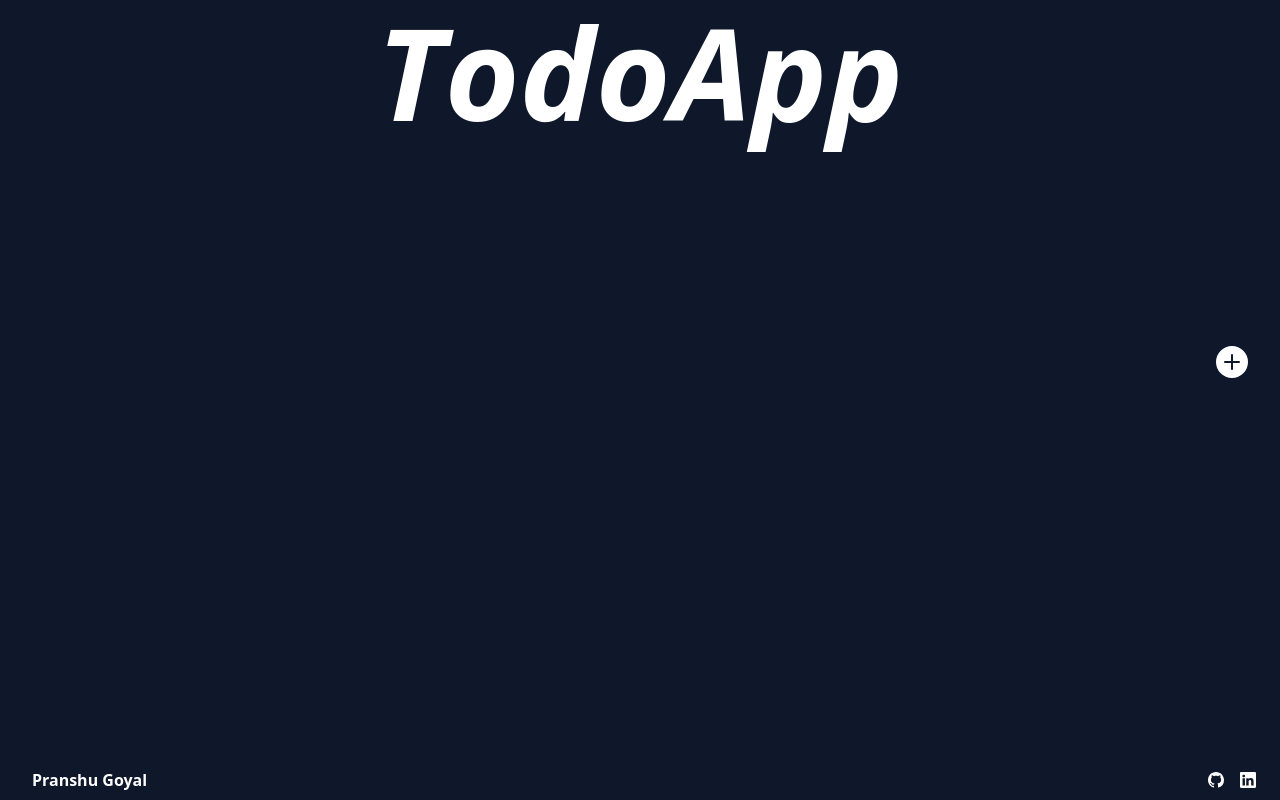
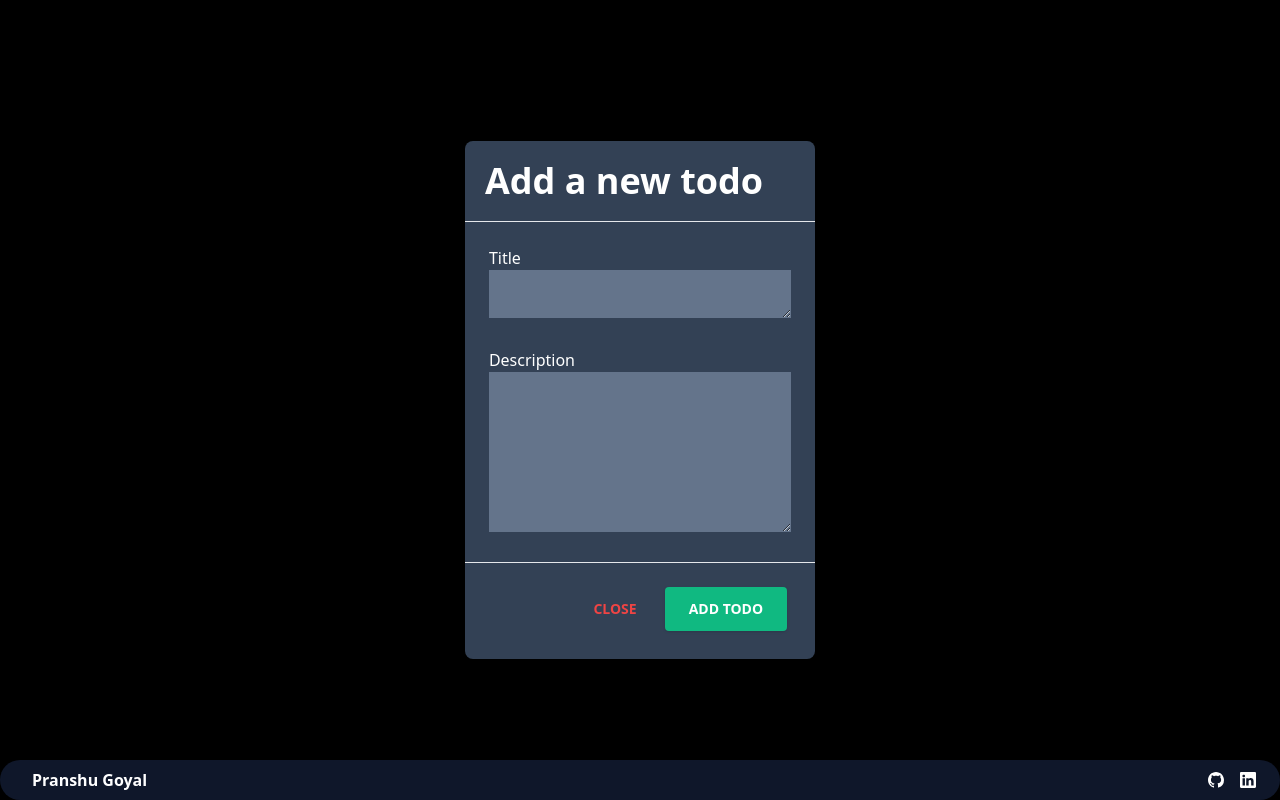
Before and after one commit to pranshu314/TodoApp, a React (Vite) app in the folder TodoApp/: page / in a window 1280 px wide. Both pictures are taken after a click on the button 1232 px from the left and 362 px from the top of the page. Built offline with nearby package versions, Linux system fonts and the light colour scheme.

Commit message:
Added add todo modal

```diff
--- a/TodoApp/src/AddTodo.jsx
+++ b/TodoApp/src/AddTodo.jsx
@@ -1,14 +1,72 @@
 import { BsFillPlusCircleFill } from 'react-icons/bs'
 import { IconContext } from "react-icons"
+import { useState } from 'react';
 
 function AddTodo() {
+  const [todoModal, setTodoModal] = useState(false)
   return (
-    <div className='fixed flex-col right-0 justify-end bottom-0 mb-96 p-8 group'>
-      <IconContext.Provider value={{ size: '2em'}}>
-        <button type='button' className='text-white group-hover:text-blue-600 group-hover:scale-125 transition-all'>
+    <div className='fixed flex-col right-0 justify-end bottom-0 mb-48 p-8 group sm:mb-96'>
+      <IconContext.Provider value={{ size: '2em' }}>
+        <button type='button' className='text-white group-hover:text-blue-600 group-hover:scale-125 transition-all' onClick={() => setTodoModal(true)}>
           <BsFillPlusCircleFill></BsFillPlusCircleFill>
         </button>
       </IconContext.Provider>
+
+      {todoModal ? (
+        <>
+          <div
+            className="justify-center items-center flex bg-black overflow-x-hidden overflow-y-auto fixed inset-0 z-50 outline-none focus:outline-none"
+          >
+            <div className="relative w-auto my-6 mx-auto max-w-3xl">
+              {/*content*/}
+              <div className="border-0 rounded-lg shadow-lg relative flex flex-col text-white w-full bg-slate-700 outline-none focus:outline-none">
+                {/*header*/}
+                <div className="flex items-start justify-between p-5 border-b border-solid border-blueGray-200 rounded-t">
+                  <h3 className="text-4xl font-semibold">
+                    Add a new todo
+                  </h3>
+                  <button
+                    className="p-1 ml-auto bg-transparent border-0 text-black opacity-5 float-right text-3xl leading-none font-semibold outline-none focus:outline-none"
+                    onClick={() => setTodoModal(false)}
+                  >
+                    <span className="bg-transparent text-black opacity-5 h-6 w-6 text-2xl block outline-none focus:outline-none">
+                      ×
+                    </span>
+                  </button>
+                </div>
+                {/*body*/}
+                <div className="relative p-6 flex-auto">
+                  <div>Title                                                 </div>
+                  <textarea className='bg-slate-500 w-full'></textarea>
+                  <br />
+                  <br />
+                  <div>Description</div>
+                  <textarea className='bg-slate-500 w-full h-40'></textarea>
+                  {/* <input className='bg-slate-500'></input> */}
+                </div>
+                {/*footer*/}
+                <div className="flex items-center justify-end p-6 border-t border-solid border-blueGray-200 rounded-b">
+                  <button
+                    className="text-red-500 background-transparent font-bold uppercase px-6 py-2 text-sm outline-none focus:outline-none mr-1 mb-1 ease-linear transition-all duration-150"
+                    type="button"
+                    onClick={() => setTodoModal(false)}
+                  >
+                    Close
+                  </button>
+                  <button
+                    className="bg-emerald-500 text-white active:bg-emerald-600 font-bold uppercase text-sm px-6 py-3 rounded shadow hover:shadow-lg outline-none focus:outline-none mr-1 mb-1 ease-linear transition-all duration-150"
+                    type="button"
+                    onClick={() => setTodoModal(false)}
+                  >
+                    Add Todo
+                  </button>
+                </div>
+              </div>
+            </div>
+          </div>
+          <div className="opacity-25 fixed inset-0 z-40 bg-black"></div>
+        </>
+      ) : null}
 
       <span
         className='absolute w-auto p-2 min-w-max right-20 rounded-md text-white bg-blue-600 text-s font-bold transition-all duration-100 scale-0 origin-right group-hover:scale-100'
@@ -16,6 +74,7 @@ function AddTodo() {
         Add a Todo
       </span>
     </div>
+
   )
 }
 
--- a/TodoApp/src/App.jsx
+++ b/TodoApp/src/App.jsx
@@ -1,4 +1,4 @@
-import { React } from 'react'
+import { React, useState } from 'react'
 import TopBar from './TopBar.jsx'
 import AddTodo from './AddTodo.jsx'
 import BottomBar from './BottomBar.jsx'
@@ -6,6 +6,7 @@ import PageTodo from './PageTodo.jsx'
 import './App.css'
 
 function App() {
+  // const [Todos, setTodos] = useState({})
 
   return (
     <div className='bg-slate-900 h-screen w-screen'>
--- a/TodoApp/src/PageTodo.jsx
+++ b/TodoApp/src/PageTodo.jsx
@@ -1,39 +1,38 @@
+import { useState } from "react";
+
 function PageTodo() {
+  const [todos, setTodos] = useState([{
+    title: "Hello",
+    description: "World!!!!",
+    id: 1
+  },
+  {
+    title: "Hello2",
+    description: "How are you!!!!",
+    id: 2
+  }])
+
   return (
-    <div className='container mx-auto my-8'>
-      {/* <div className='overflow-hidden no-scrollbar no-scrollbar text-white'> */}
-      {/*   <p className='p-4'> */}
-      {/*     Lorem ipsum dolor sit amet, consectetur adipiscing elit. Phasellus facilisis leo a facilisis tempor. Morbi quis ipsum nisl. Aliquam mollis dui leo, luctus tempor nisl rhoncus ut. Etiam sed nulla faucibus, tincidunt turpis vitae, tempus dolor. Maecenas congue dui vel quam pellentesque, in mollis lorem vehicula. Nulla fringilla sapien at sem ullamcorper interdum. Maecenas vulputate quis ligula eget fermentum. Sed eget sollicitudin justo. Nunc ut turpis ac est tempus vestibulum. Nam mattis efficitur ultricies. Vestibulum nec ultrices est. Mauris sit amet tellus viverra odio sodales placerat nec non lorem. Integer in accumsan ligula. In mollis lacinia sollicitudin.  */}
-      {/*   </p> */}
-      {/*   <p className='p-4'> */}
-      {/*     Lorem ipsum dolor sit amet, consectetur adipiscing elit. Phasellus facilisis leo a facilisis tempor. Morbi quis ipsum nisl. Aliquam mollis dui leo, luctus tempor nisl rhoncus ut. Etiam sed nulla faucibus, tincidunt turpis vitae, tempus dolor. Maecenas congue dui vel quam pellentesque, in mollis lorem vehicula. Nulla fringilla sapien at sem ullamcorper interdum. Maecenas vulputate quis ligula eget fermentum. Sed eget sollicitudin justo. Nunc ut turpis ac est tempus vestibulum. Nam mattis efficitur ultricies. Vestibulum nec ultrices est. Mauris sit amet tellus viverra odio sodales placerat nec non lorem. Integer in accumsan ligula. In mollis lacinia sollicitudin.  */}
-      {/*   </p> */}
-      {/*   <p className='p-4'> */}
-      {/*     Lorem ipsum dolor sit amet, consectetur adipiscing elit. Phasellus facilisis leo a facilisis tempor. Morbi quis ipsum nisl. Aliquam mollis dui leo, luctus tempor nisl rhoncus ut. Etiam sed nulla faucibus, tincidunt turpis vitae, tempus dolor. Maecenas congue dui vel quam pellentesque, in mollis lorem vehicula. Nulla fringilla sapien at sem ullamcorper interdum. Maecenas vulputate quis ligula eget fermentum. Sed eget sollicitudin justo. Nunc ut turpis ac est tempus vestibulum. Nam mattis efficitur ultricies. Vestibulum nec ultrices est. Mauris sit amet tellus viverra odio sodales placerat nec non lorem. Integer in accumsan ligula. In mollis lacinia sollicitudin.  */}
-      {/*   </p> */}
-      {/*   <p className='p-4'> */}
-      {/*     Lorem ipsum dolor sit amet, consectetur adipiscing elit. Phasellus facilisis leo a facilisis tempor. Morbi quis ipsum nisl. Aliquam mollis dui leo, luctus tempor nisl rhoncus ut. Etiam sed nulla faucibus, tincidunt turpis vitae, tempus dolor. Maecenas congue dui vel quam pellentesque, in mollis lorem vehicula. Nulla fringilla sapien at sem ullamcorper interdum. Maecenas vulputate quis ligula eget fermentum. Sed eget sollicitudin justo. Nunc ut turpis ac est tempus vestibulum. Nam mattis efficitur ultricies. Vestibulum nec ultrices est. Mauris sit amet tellus viverra odio sodales placerat nec non lorem. Integer in accumsan ligula. In mollis lacinia sollicitudin.  */}
-      {/*   </p> */}
-      {/*   <p className='p-4'> */}
-      {/*     Lorem ipsum dolor sit amet, consectetur adipiscing elit. Phasellus facilisis leo a facilisis tempor. Morbi quis ipsum nisl. Aliquam mollis dui leo, luctus tempor nisl rhoncus ut. Etiam sed nulla faucibus, tincidunt turpis vitae, tempus dolor. Maecenas congue dui vel quam pellentesque, in mollis lorem vehicula. Nulla fringilla sapien at sem ullamcorper interdum. Maecenas vulputate quis ligula eget fermentum. Sed eget sollicitudin justo. Nunc ut turpis ac est tempus vestibulum. Nam mattis efficitur ultricies. Vestibulum nec ultrices est. Mauris sit amet tellus viverra odio sodales placerat nec non lorem. Integer in accumsan ligula. In mollis lacinia sollicitudin.  */}
-      {/*   </p> */}
-      {/*   <p className='p-4'> */}
-      {/*     Lorem ipsum dolor sit amet, consectetur adipiscing elit. Phasellus facilisis leo a facilisis tempor. Morbi quis ipsum nisl. Aliquam mollis dui leo, luctus tempor nisl rhoncus ut. Etiam sed nulla faucibus, tincidunt turpis vitae, tempus dolor. Maecenas congue dui vel quam pellentesque, in mollis lorem vehicula. Nulla fringilla sapien at sem ullamcorper interdum. Maecenas vulputate quis ligula eget fermentum. Sed eget sollicitudin justo. Nunc ut turpis ac est tempus vestibulum. Nam mattis efficitur ultricies. Vestibulum nec ultrices est. Mauris sit amet tellus viverra odio sodales placerat nec non lorem. Integer in accumsan ligula. In mollis lacinia sollicitudin.  */}
-      {/*   </p> */}
-      {/*   <p className='p-4'> */}
-      {/*     Lorem ipsum dolor sit amet, consectetur adipiscing elit. Phasellus facilisis leo a facilisis tempor. Morbi quis ipsum nisl. Aliquam mollis dui leo, luctus tempor nisl rhoncus ut. Etiam sed nulla faucibus, tincidunt turpis vitae, tempus dolor. Maecenas congue dui vel quam pellentesque, in mollis lorem vehicula. Nulla fringilla sapien at sem ullamcorper interdum. Maecenas vulputate quis ligula eget fermentum. Sed eget sollicitudin justo. Nunc ut turpis ac est tempus vestibulum. Nam mattis efficitur ultricies. Vestibulum nec ultrices est. Mauris sit amet tellus viverra odio sodales placerat nec non lorem. Integer in accumsan ligula. In mollis lacinia sollicitudin.  */}
-      {/*   </p> */}
-      {/*   <p className='p-4'> */}
-      {/*     Lorem ipsum dolor sit amet, consectetur adipiscing elit. Phasellus facilisis leo a facilisis tempor. Morbi quis ipsum nisl. Aliquam mollis dui leo, luctus tempor nisl rhoncus ut. Etiam sed nulla faucibus, tincidunt turpis vitae, tempus dolor. Maecenas congue dui vel quam pellentesque, in mollis lorem vehicula. Nulla fringilla sapien at sem ullamcorper interdum. Maecenas vulputate quis ligula eget fermentum. Sed eget sollicitudin justo. Nunc ut turpis ac est tempus vestibulum. Nam mattis efficitur ultricies. Vestibulum nec ultrices est. Mauris sit amet tellus viverra odio sodales placerat nec non lorem. Integer in accumsan ligula. In mollis lacinia sollicitudin.  */}
-      {/*   </p> */}
-      {/*   <p className='p-4'> */}
-      {/*     Lorem ipsum dolor sit amet, consectetur adipiscing elit. Phasellus facilisis leo a facilisis tempor. Morbi quis ipsum nisl. Aliquam mollis dui leo, luctus tempor nisl rhoncus ut. Etiam sed nulla faucibus, tincidunt turpis vitae, tempus dolor. Maecenas congue dui vel quam pellentesque, in mollis lorem vehicula. Nulla fringilla sapien at sem ullamcorper interdum. Maecenas vulputate quis ligula eget fermentum. Sed eget sollicitudin justo. Nunc ut turpis ac est tempus vestibulum. Nam mattis efficitur ultricies. Vestibulum nec ultrices est. Mauris sit amet tellus viverra odio sodales placerat nec non lorem. Integer in accumsan ligula. In mollis lacinia sollicitudin.  */}
-      {/*   </p> */}
-      {/*   <p className='p-4'> */}
-      {/*     Lorem ipsum dolor sit amet, consectetur adipiscing elit. Phasellus facilisis leo a facilisis tempor. Morbi quis ipsum nisl. Aliquam mollis dui leo, luctus tempor nisl rhoncus ut. Etiam sed nulla faucibus, tincidunt turpis vitae, tempus dolor. Maecenas congue dui vel quam pellentesque, in mollis lorem vehicula. Nulla fringilla sapien at sem ullamcorper interdum. Maecenas vulputate quis ligula eget fermentum. Sed eget sollicitudin justo. Nunc ut turpis ac est tempus vestibulum. Nam mattis efficitur ultricies. Vestibulum nec ultrices est. Mauris sit amet tellus viverra odio sodales placerat nec non lorem. Integer in accumsan ligula. In mollis lacinia sollicitudin.  */}
-      {/*   </p> */}
-      {/* </div> */}
-    </div>
+    <center>
+      <div className='container mx-auto my-8'>
+
+        {todos.map((todo) => {
+          return <div className="text-white">
+            <div className="text-2xl font-bold">
+              Todo{todo.id}
+            </div>
+            Title: {todo.title} <br />
+            Description: {todo.description} <br />
+            <button className="bg-slate-600 my-2 p-1 rounded hover:scale-110">Done</button>
+            <br /> <br />
+          </div>
+        })}
+
+        {/* <div className='overflow-hidden no-scrollbar no-scrollbar text-white'> */}
+        {/*   <p className='p-4'> */}
+        {/*     Lorem ipsum dolor sit amet, consectetur adipiscing elit. Phasellus facilisis leo a facilisis tempor. Morbi quis ipsum nisl. Aliquam mollis dui leo, luctus tempor nisl rhoncus ut. Etiam sed nulla faucibus, tincidunt turpis vitae, tempus dolor. Maecenas congue dui vel quam pellentesque, in mollis lorem vehicula. Nulla fringilla sapien at sem ullamcorper interdum. Maecenas vulputate quis ligula eget fermentum. Sed eget sollicitudin justo. Nunc ut turpis ac est tempus vestibulum. Nam mattis efficitur ultricies. Vestibulum nec ultrices est. Mauris sit amet tellus viverra odio sodales placerat nec non lorem. Integer in accumsan ligula. In mollis lacinia sollicitudin.  */}
+      </div>
+    </center>
   )
 }
 
```
